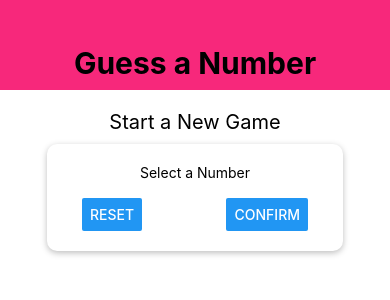
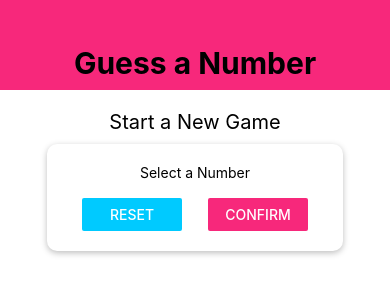
Before and after one commit to rpadilla6/Guess-The-Number, a React Native app: screen / in a window 390 px wide. Shown: the top 300 px of the page. Built offline with nearby package versions, Linux system fonts and the light colour scheme.

Commit message:
Added color and color constants.

```diff
--- a/components/Header.js
+++ b/components/Header.js
@@ -1,6 +1,6 @@
 import React from 'react';
 import {View, Text, StyleSheet} from 'react-native';
-
+import Colors from '../constants/colors';
 const Header = (props) => {
   return (
       <View style={styles.header}>
@@ -14,7 +14,7 @@
         width: '100%',
         height: 90,
         paddingTop: 36,
-        backgroundColor: '#f7287b',
+        backgroundColor: Colors.primary,
         alignItems: 'center',
         justifyContent: 'center',
     },
--- /dev/null
+++ b/constants/colors.js
@@ -0,0 +1,4 @@
+export default {
+    primary: '#f7287b',
+    secondary: '#00caff',
+};
--- a/screens/StartGameScreen.js
+++ b/screens/StartGameScreen.js
@@ -1,6 +1,7 @@
 import React from 'react';
 import { View, Text, StyleSheet, TextInput, Button } from 'react-native';
 import Card from '../components/Card';
+import Colors from '../constants/colors';
 
 const StartGameScreen = props => {
   return (
@@ -10,8 +11,12 @@
             <Text>Select a Number</Text>
             <TextInput/>
             <View style={styles.buttonContainer}>
-                <Button title="Reset" onPress={() => {}}/>
-                <Button title="Confirm" onPress={() => {}}/>
+                <View style={styles.buttonStyles}>
+                    <Button  title="Reset" onPress={() => {}} color={Colors.secondary}/>
+                </View>
+                <View style={styles.buttonStyles}>
+                    <Button  title="Confirm" onPress={() => {}} color={Colors.primary}/>
+                </View>
             </View>
         </Card>
     </View>
@@ -39,7 +44,9 @@
         justifyContent: 'space-between',
         paddingHorizontal: 15,
     },
-
+    buttonStyles: {
+        width: 100,
+    },
 });
 
 export default StartGameScreen;
```
